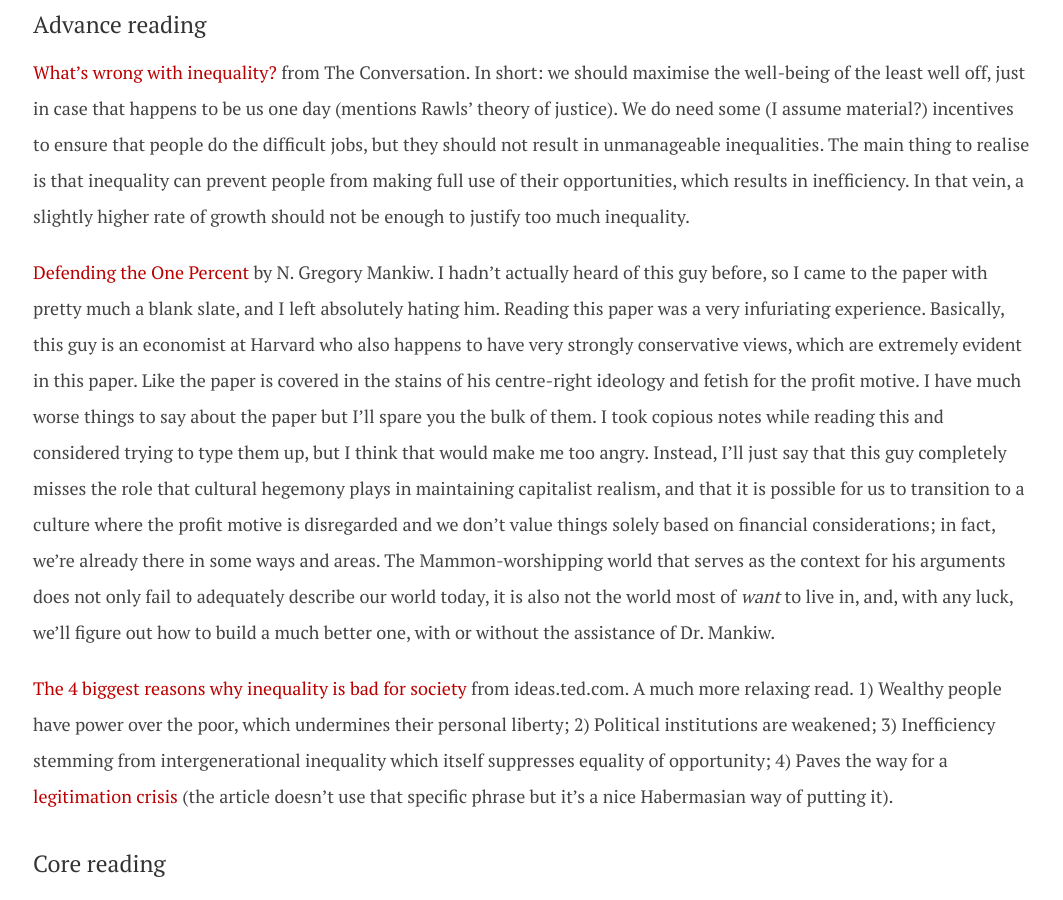
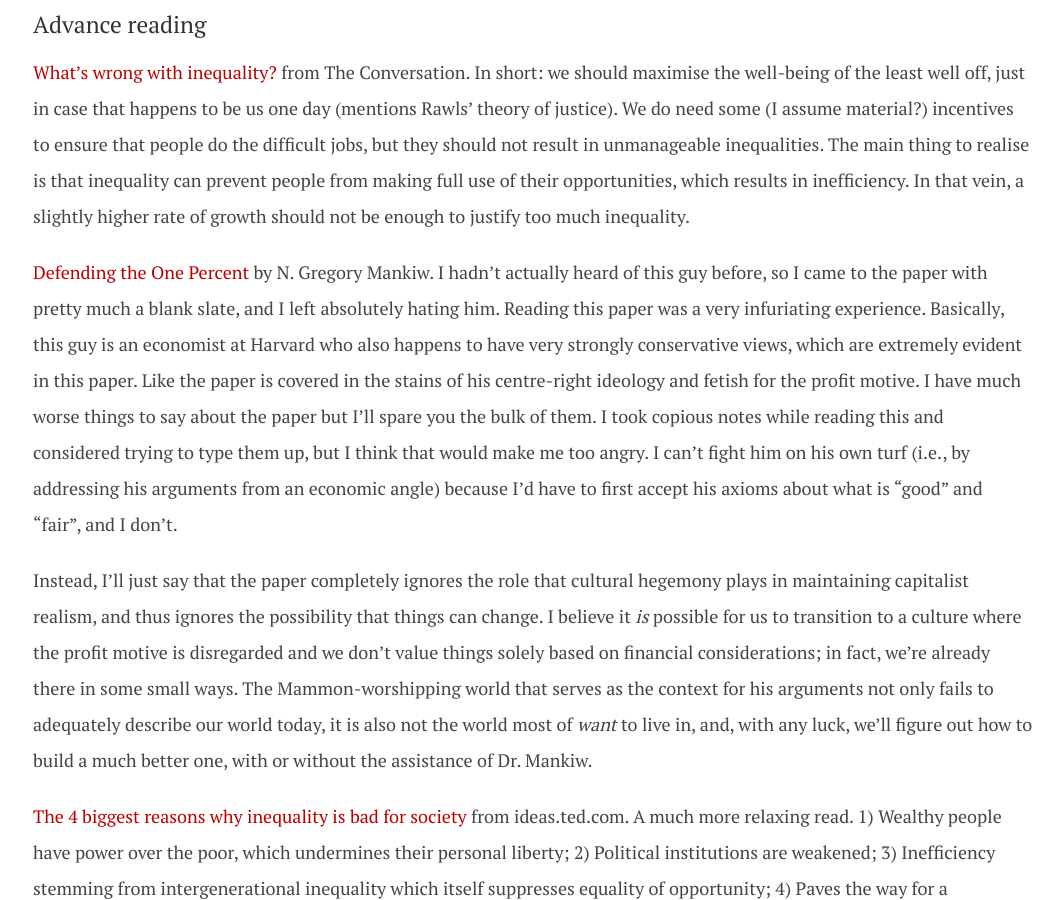
Before and after one commit to dellsystem/dellsystem.github.io, a Jekyll site: the page built from _posts/2017-09-26-SO478-1.md, in a window 1280 px wide and 900 px high, scrolled down 652 px. Shown: the whole window, without its empty margins (107-1170 px from the left). Built offline with Jekyll 4.4.1, drawn with Linux system fonts in a browser that asks for light colours; some of the changed text lies outside the part shown.

Commit message:
Update notes for SO478 week 1 (clarifying)

```diff
--- a/_posts/2017-09-26-SO478-1.md
+++ b/_posts/2017-09-26-SO478-1.md
@@ -29,15 +29,20 @@ views, which are extremely evident in this paper. Like the paper is covered in
 the stains of his centre-right ideology and fetish for the profit motive. I
 have much worse things to say about the paper but I'll spare you the bulk of
 them. I took copious notes while reading this and considered trying to type
-them up, but I think that would make me too angry. Instead, I'll just say that
-this guy completely misses the role that cultural hegemony plays in maintaining
-capitalist realism, and that it is possible for us to transition to a culture
-where the profit motive is disregarded and we don't value things solely based
-on financial considerations; in fact, we're already there in some ways and
-areas. The Mammon-worshipping world that serves as the context for his
-arguments does not only fail to adequately describe our world today, it is also
-not the world most of _want_ to live in, and, with any luck, we'll figure out
-how to build a much better one, with or without the assistance of Dr. Mankiw.
+them up, but I think that would make me too angry. I can't fight him on his
+own turf (i.e., by addressing his arguments from an economic angle) because I'd
+have to first accept his axioms about what is "good" and "fair", and I don't.
+
+Instead, I'll just say that the paper completely ignores the role that cultural
+hegemony plays in maintaining capitalist realism, and thus ignores the
+possibility that things can change. I believe it _is_ possible for us to
+transition to a culture where the profit motive is disregarded and we don't
+value things solely based on financial considerations; in fact, we're already
+there in some small ways. The Mammon-worshipping world that serves as the
+context for his arguments not only fails to adequately describe our world
+today, it is also not the world most of _want_ to live in, and, with any luck,
+we'll figure out how to build a much better one, with or without the assistance
+of Dr. Mankiw.
 
 [The 4 biggest reasons why inequality is bad for society](https://ideas.ted.com/the-4-biggest-reasons-why-inequality-is-bad-for-society/)
 from ideas.ted.com. A much more relaxing read. 1) Wealthy people have power
@@ -128,10 +133,12 @@ unemployed, or underemployed, in order to keep the system politically stable:
 workers need to know that there are myriad others who would be happy to take
 their job should they ever slack off. If we want to ensure that people continue to
 go to jobs they hate, we have to give them something to fear, in the spectre of
-homelessness and starvation. Any attempts at alleviating inequality through
-making poverty less brutal are _bad for capitalism_--anything that might
-empower labour is bad for capital, and so capitalism itself is undermined. And
-we should make capitalism the _telos_ of our existence.
+homelessness and starvation. They need to remain [willing slaves of
+capital](https://www.goodreads.com/book/show/18112211-willing-slaves-of-capital).
+Any attempts at alleviating inequality through making poverty less brutal are
+_bad for capitalism_--anything that might empower labour is bad for capital,
+and so capitalism itself is undermined. And we should make capitalism the
+_telos_ of our existence.
 
 This is an argument that I have never heard anyone seriously make but that
 appears to drive a lot of policy decisions, if only subconsciously. To clarify,
```
